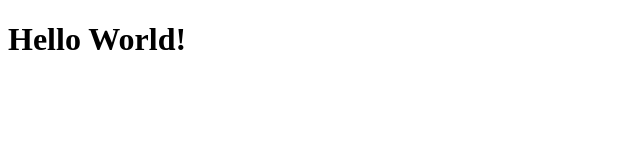
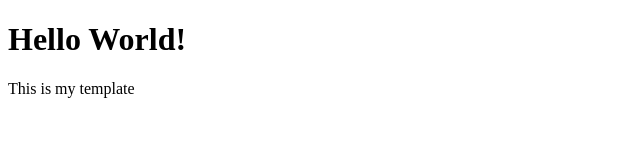
Before and after one commit to preav/preav.github.io, a plain HTML site: page index.html in a window 1280 px wide. Shown: the whole page, without its empty margins (0-640 px from the left). Drawn offline with Linux system fonts and the light colour scheme.

Commit message:
template

```diff
--- a/index.html
+++ b/index.html
@@ -6,5 +6,6 @@
 </head>
 <body>
 	<h1> Hello World! </h1>
+	<p> This is my template </p>
 </body>
 </html>
```
